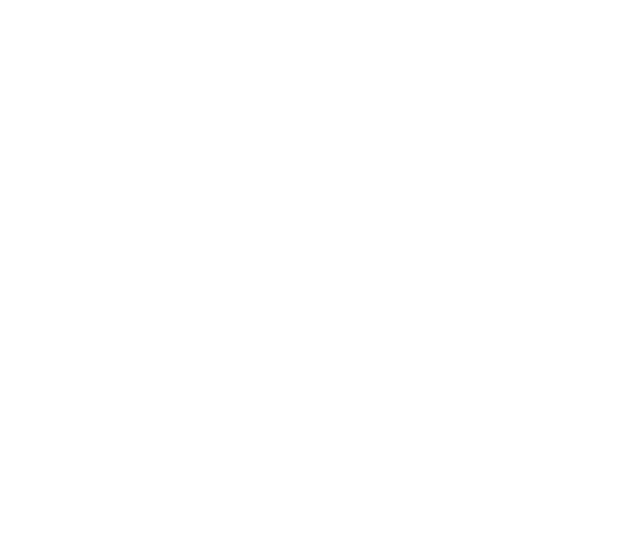
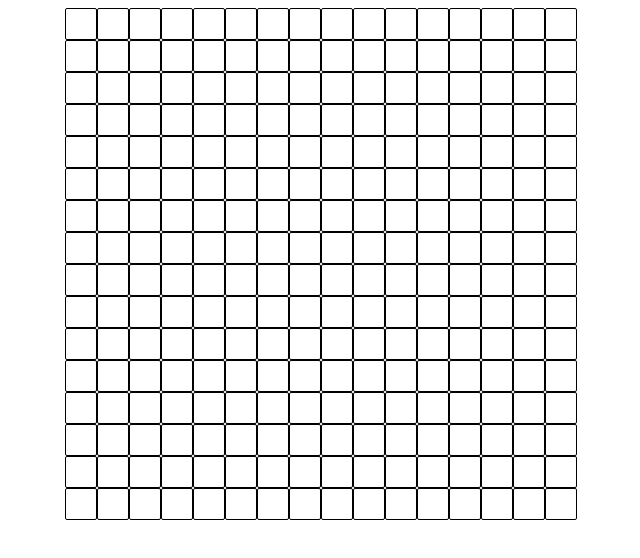
Before and after one commit to HotTungsten/Odin-Etch-a-Sketch, a plain HTML site: page index.html in a window 1280 px wide. Shown: the whole page, without its empty margins (319-959 px from the left). Drawn offline with Linux system fonts and the light colour scheme.

Commit message:
javascript updated

```diff
--- a/index.html
+++ b/index.html
@@ -5,10 +5,12 @@
     <meta http-equiv="X-UA-Compatible" content="IE=edge">
     <meta name="viewport" content="width=device-width, initial-scale=1.0">
     <link rel="stylesheet" href="style.css">
-    <script src="script.js"></script>
+    <script src="script.js" defer></script>
     <title>Etch-a-Sketch</title>
 </head>
 <body>
+    <div class="container">
 
+    </div>
 </body>
 </html>
--- a/script.js
+++ b/script.js
@@ -0,0 +1,21 @@
+const SIZE = 16*16 + 17;
+
+const container = document.querySelector('.container');
+
+//16x16 grid of boxes
+for(let i = 0; i < SIZE; i++){
+    const div = document.createElement('div');
+    const hr = document.createElement('hr');
+    if(i % 17 == 0){
+        div.classList.add('break');
+    }
+    else {
+        div.classList.add('grid');
+    }
+    container.appendChild(div);
+}
+
+const sketchBox = document.querySelectorAll('.grid');
+sketchBox.forEach(sketchBox => sketchBox.addEventListener('mouseover', function(e) {
+    this.classList.add('mousedOver');
+}));
--- a/style.css
+++ b/style.css
@@ -0,0 +1,21 @@
+.container {
+    display: flex;
+    flex-wrap: wrap;
+    justify-content: center;
+    align-content: center;
+}
+.grid {
+    height: 30px;
+    width: 30px;
+    border: 1px solid black;
+    border-radius: 2px;
+}
+
+.break {
+    flex-basis: 100%;
+    height: 0;
+}
+
+.mousedOver {
+    background-color: rgb(112, 112, 189);
+}
```
